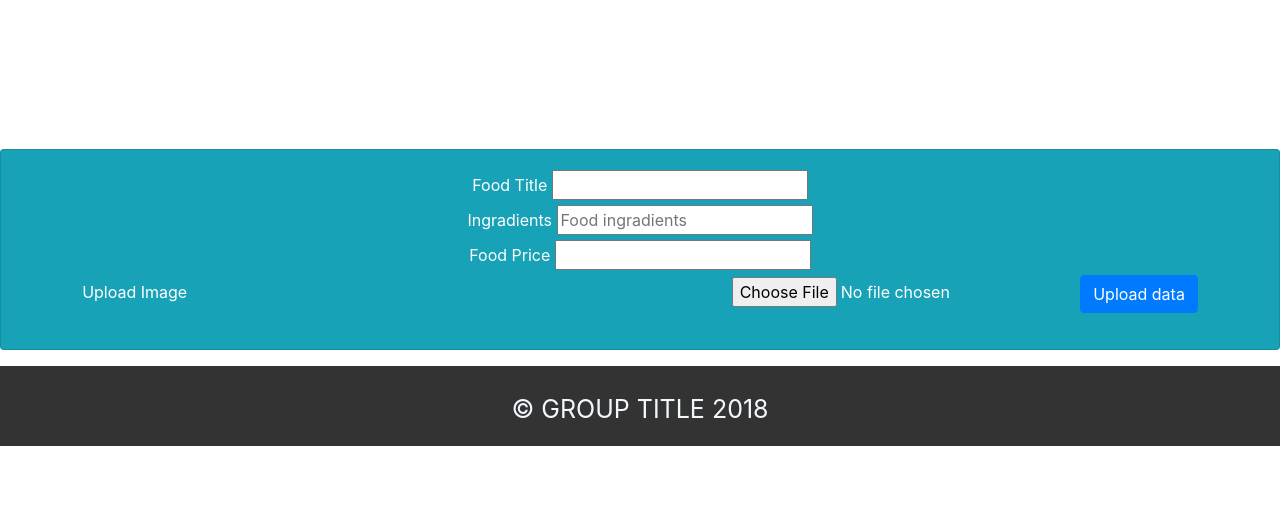
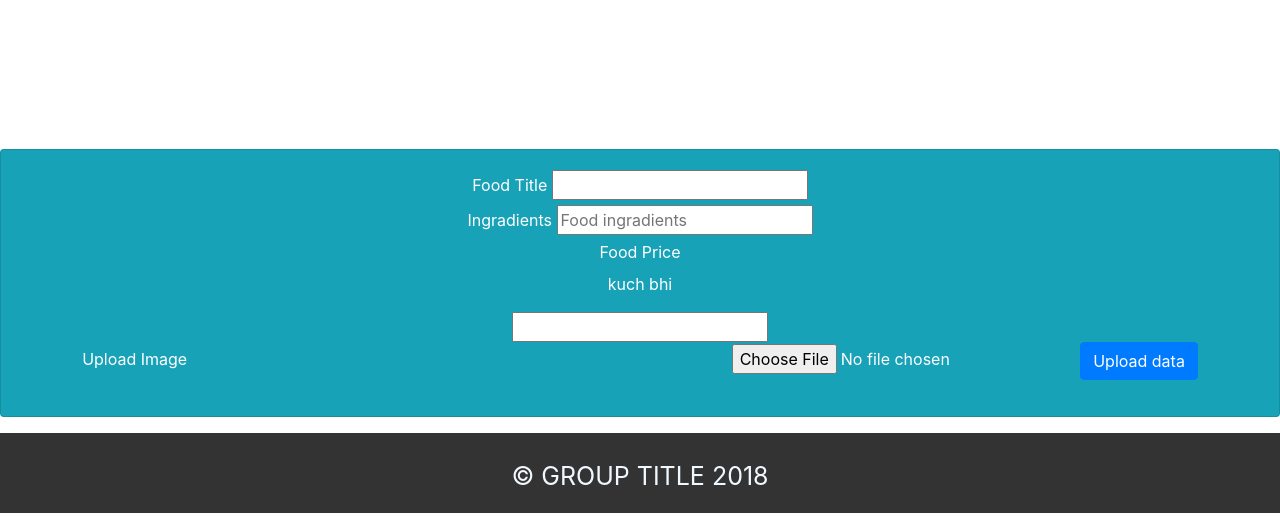
Before and after one commit to navneeta123/AF, a PHP site: page /admin.php in a window 1280 px wide. Shown: the part 785-1306 px from the top of the page. Before the commit the page ends 1231 px from the top, so only its background shows below. Run offline with PHP 8.4, Linux system fonts and the light colour scheme; data that the repository does not hold is empty.

Commit message:
added text

```diff
--- a/htmlsource/admin.php
+++ b/htmlsource/admin.php
@@ -19,7 +19,7 @@
     </div>
     <div>
         <label>Food Price</label>
-
+       <p>kuch bhi </p>
         <input type="text" name="price"/>
     </div>
     <div>
```
